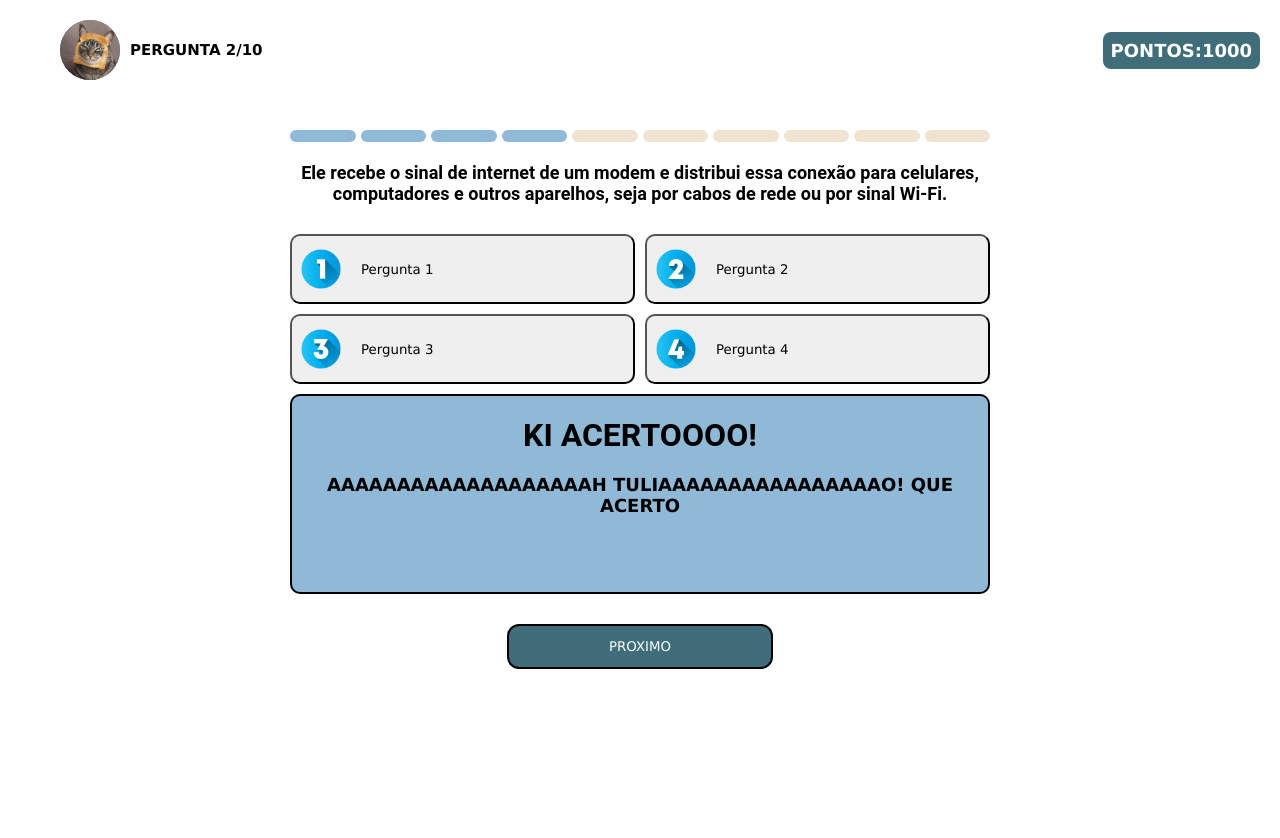
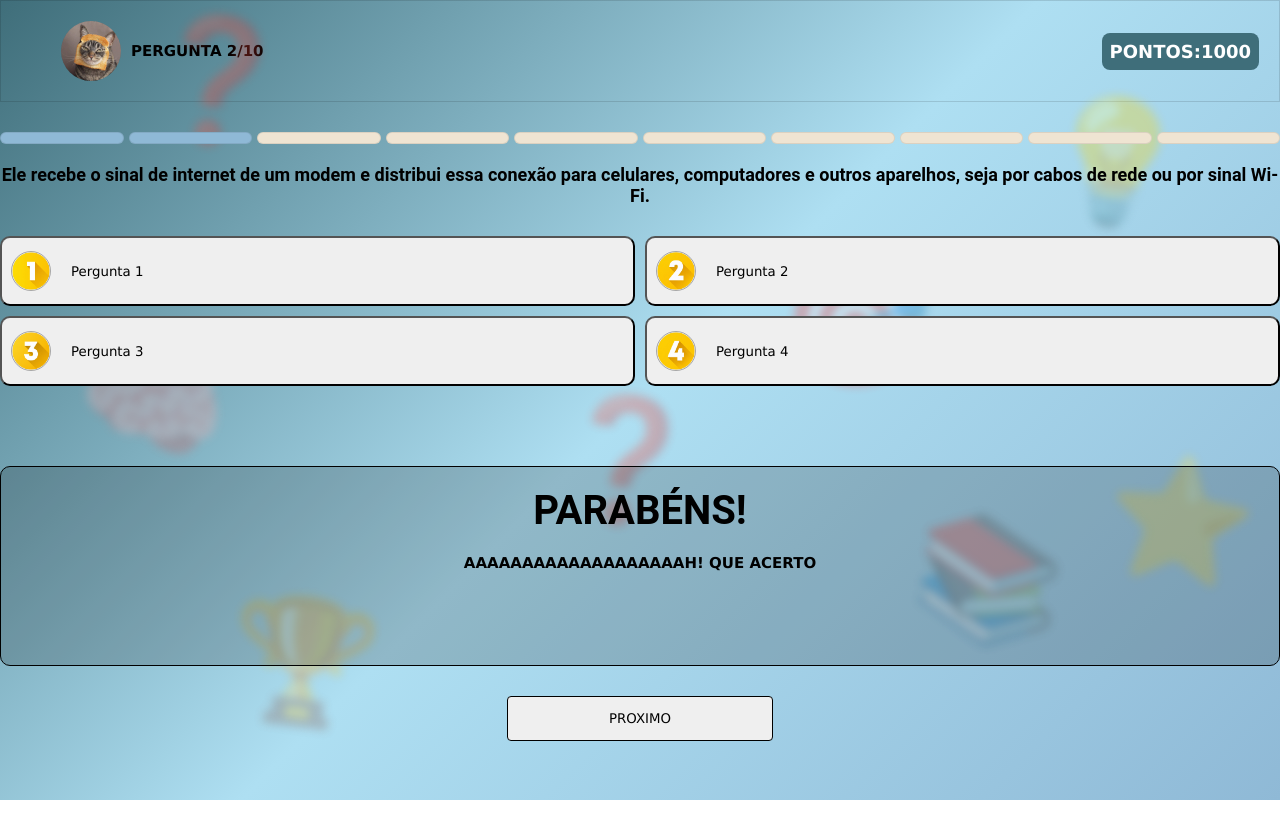
Before and after one commit to Caua031/projeto-quiz, a plain HTML site: page PROJETO/index.html in a window 1280 px wide. After the commit the page ends 800 px from the top, so only its background shows below. Drawn offline with Linux system fonts and the light colour scheme.

Commit message:
background animation, imagens, icons

```diff
--- a/PROJETO/index.html
+++ b/PROJETO/index.html
@@ -7,6 +7,17 @@
     <link rel="stylesheet" href="style.css">
 </head>
 <body>
+
+    <div class="background-icons">
+        <span class="icon icon1">❓</span>
+        <span class="icon icon2">💡</span>
+        <span class="icon icon3">🧠</span>
+        <span class="icon icon4">⭐</span>
+        <span class="icon icon5">🏆</span>
+        <span class="icon icon6">📚</span>
+        <span class="icon icon7">🎯</span>
+        <span class="icon icon8">❓</span>
+    </div>
 
     <header class="cabecalho">
 
@@ -24,9 +35,8 @@
     <div class="app">
 
         <div class="quiz">
+
             <div id="progress">
-                <div class="barra active"></div>
-                <div class="barra active"></div>
                 <div class="barra active"></div>
                 <div class="barra active"></div>
                 <div class="barra"></div>
@@ -35,7 +45,10 @@
                 <div class="barra"></div>
                 <div class="barra"></div>
                 <div class="barra"></div>
+                <div class="barra"></div>
+                <div class="barra"></div>
             </div>
+
             <h2 id="question">Ele recebe o sinal de internet de um modem
                 e distribui essa conexão para celulares, computadores
                 e outros aparelhos, seja por cabos de rede ou por sinal Wi-Fi.
@@ -43,29 +56,29 @@
 
             <div class="answer-btn">
                 <button class="btn">
-                    <img src="imagens/numero-um.png" alt="Numero Um">
+                    <img src="imagens/um-amarelo.png" alt="Numero Um">
                     <span>Pergunta 1</span>
                 </button>
 
                 <button class="btn">
-                    <img src="imagens/numero-dois.png" alt="Numero Dois">
+                    <img src="imagens/dois-amarelo.png" alt="Numero Dois">
                     <span>Pergunta 2</span>
                 </button>
 
                 <button class="btn">
-                    <img src="imagens/numero-tres.png" alt="Numero Tres">
+                    <img src="imagens/tres-amarelo.png" alt="Numero Tres">
                     <span>Pergunta 3</span>
                 </button>
 
                 <button class="btn">
-                    <img src="imagens/numero-quatro.png" alt="Numero Quatro">
+                    <img src="imagens/quatro-amarelo.png" alt="Numero Quatro">
                     <span>Pergunta 4</span>
                 </button>
             </div>
 
             <main class="container">
-                <h1>KI ACERTOOOO!</h1>
-                <h2>AAAAAAAAAAAAAAAAAAAH TULIAAAAAAAAAAAAAAAAO! QUE ACERTO</h2>
+                <h1>PARABÉNS!</h1>
+                <h2>AAAAAAAAAAAAAAAAAAAH! QUE ACERTO</h2>
             </main>
 
             <button id="next-btn">Proximo</button>
--- a/PROJETO/script.js
+++ b/PROJETO/script.js
@@ -0,0 +1,31 @@
+let quiz = {
+    perguntas: [
+        {
+            texto: "pergunta 1",
+            respostas: {
+                resposta1: "resposta 1",
+                resposta2: "resposta 2",
+                resposta3: "resposta 3",
+                resposta4: "resposta 4"
+            }
+        },
+        {
+            texto: "pergunta 2",
+            respostas: {
+                resposta1: "resposta 1",
+                resposta2: "resposta 2",
+                resposta3: "resposta 3",
+                resposta4: "resposta 4"
+            }
+        },
+        {
+            texto: "pergunta 3",
+            respostas: {
+                resposta1: "resposta 1",
+                resposta2: "resposta 2",
+                resposta3: "resposta 3",
+                resposta4: "resposta 4"
+            }
+        }
+    ]
+}
--- a/PROJETO/style.css
+++ b/PROJETO/style.css
@@ -1,9 +1,11 @@
+/* RESET */
 * {
   margin: 0;
   padding: 0;
   box-sizing: border-box;
 }
 
+/* VARIAVEIS */
 :root {
     --cor-principal: #FFFFFF;
     --cor-branco-pastel: #faf7f1;
@@ -16,8 +18,115 @@
     --font-secundaria: Verdana, Geneva, Tahoma, sans-serif;
 }
 
+/* CORPO */
 body {
-    background-color: var(--cor-principal);
+    margin: 0;
+    min-height: 100vh;
+    background: linear-gradient(
+        135deg,
+        #3F6E7A,
+        #AEDFF2,
+        #8fb9d6
+    );
+    overflow: hidden;
+}
+
+
+/* CAMADA DOS ÍCONES */
+.background-icons {
+    position: fixed;
+    inset: 0;
+    overflow: hidden;
+    pointer-events: none;
+    z-index: 0;
+}
+
+
+/* ÍCONES */
+.icon {
+    position: absolute;
+    font-size: 120px;
+    opacity: 0.30;
+    filter: blur(5px);
+    user-select: none;
+    animation: flutuar 18s infinite ease-in-out;
+}
+
+
+/* POSIÇÕES */
+
+.icon1 {
+    top: 5%;
+    left: 8%;
+    animation-duration: 20s;
+}
+
+.icon2 {
+    top: 15%;
+    right: 10%;
+    animation-duration: 24s;
+}
+
+.icon3 {
+    top: 45%;
+    left: 3%;
+    animation-duration: 22s;
+}
+
+.icon4 {
+    top: 60%;
+    right: 5%;
+    animation-duration: 19s;
+}
+
+.icon5 {
+    bottom: 5%;
+    left: 15%;
+    animation-duration: 25s;
+}
+
+.icon6 {
+    bottom: 15%;
+    right: 20%;
+    animation-duration: 21s;
+}
+
+.icon7 {
+    top: 35%;
+    right: 30%;
+    animation-duration: 27s;
+}
+
+.icon8 {
+    bottom: 30%;
+    left: 40%;
+    animation-duration: 23s;
+}
+
+
+/* MOVIMENTO */
+@keyframes flutuar {
+
+    0% {
+        transform: translate(0, 0) rotate(0deg);
+    }
+
+    25% {
+        transform: translate(40px, -30px) rotate(8deg);
+    }
+
+    50% {
+        transform: translate(-20px, 40px) rotate(-5deg);
+    }
+
+    75% {
+        transform: translate(30px, 20px) rotate(6deg);
+    }
+
+    100% {
+        transform: translate(0, 0) rotate(0deg);
+    }
+
 }
 
 .cabecalho {
@@ -25,6 +134,7 @@ body {
     justify-content: space-between;
     align-items: center;
     padding: 20px;
+    border: 1px solid #00000020;
 }
 
 .score {
@@ -75,6 +185,7 @@ body {
   height: 100%;
   border-radius: 20px;
   transition: background-color 0.3s ease;
+  border: 1px solid #00000015;
 }
 
 .barra.active {
@@ -82,8 +193,8 @@ body {
 }
 
 .app {
-    width: 100vw;
-    height: 100vW;
+    width: 100%;
+    height: auto;
     display: flex;
     justify-content: center;
     text-align: center;
@@ -91,8 +202,10 @@ body {
 }
 
 .quiz {
+    position: relative;
+    z-index: 1;
     width: 100%;
-    max-width: 700px;
+    max-width: 90em;
 }
 
 .quiz h2{
@@ -118,6 +231,8 @@ body {
 .answer-btn img{
     width: 40px;
     height: auto;
+    border: 1px solid #0000014d;
+    border-radius: 20px;
 }
 
 .btn {
@@ -134,20 +249,24 @@ body {
 .container {
     width: auto;
     height: 200px;
-    background-color: var(--cor-fundo-azul-escuro);
     border-radius: 10px;
-    border: 2px solid #000000;
-    margin-top: 10px;
+    border: 1px solid #000000;
+    margin-top: 80px;
+    background-color: #0000002c;
+    text-transform: uppercase;
+
     /*display: none;*/
 }
 
 .container h1 {
     padding-top: 20px;
     font-family: var(--fonte-principal);
+    font-size: 40px;
 }
 
 .container h2 {
     font-family: var(--font-secundaria);
+    font-size: 15px;
 }
 
 #next-btn {
@@ -155,11 +274,10 @@ body {
     width: 20em;
     height: 45px;
     margin-top: 30px;
-    border-radius: 12px;
-    color: var(--cor-texto-branco);
-    background-color: var(--cor-buttons-next);
+    border-radius: 4px;
+    color: var(#000000);
     text-transform: uppercase;
-    border: 2px solid #000000;
+    border: 1px solid #000000;
 }
 
 #next-btn:hover {
```
Also changed, not shown: PROJETO/imagens/dois-amarelo.png (added), PROJETO/imagens/fundo.jpg (added), PROJETO/imagens/quatro-amarelo.png (added), PROJETO/imagens/tres-amarelo.png (added), PROJETO/imagens/um-amarelo.png (added).
